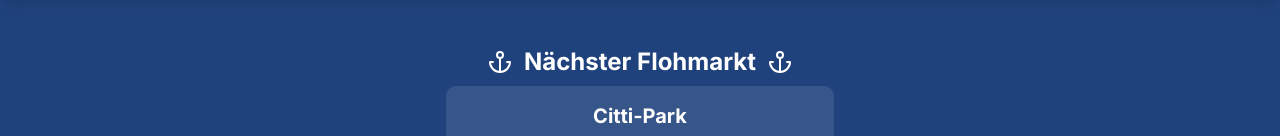
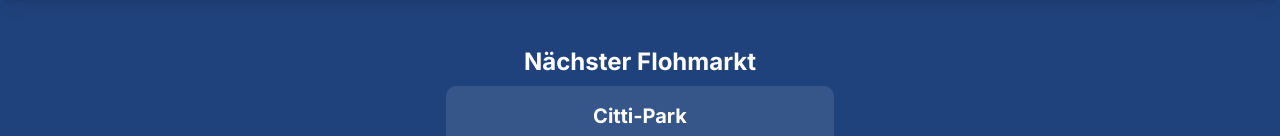
Before and after one commit to ledo9315/flohmarkt_flensburg, a Next.js app: page / in a window 1280 px wide. Shown: the part 382-518 px from the top of the page. Built offline with nearby package versions, Linux system fonts and the light colour scheme.

Commit message:
Entferne swcMinify aus der Next.js-Konfiguration und passe die Importe in NextTerminBanner.tsx an, indem die nicht verwendete Anchor-Komponente entfernt wird.

```diff
--- a/components/NextTerminBanner.tsx
+++ b/components/NextTerminBanner.tsx
@@ -1,4 +1,4 @@
-import { Anchor, Calendar, Clock } from "lucide-react";
+import { Calendar, Clock } from "lucide-react";
 import type { NextTerminInfo } from "@/lib/types";
 
 interface NextTerminBannerProps {
@@ -13,9 +13,7 @@
       <div className="container mx-auto px-4">
         <div className="text-center">
           <div className="flex items-center justify-center gap-3 mb-2">
-            <Anchor className="h-6 w-6 text-white" />
             <h2 className="text-2xl font-bold">Nächster Flohmarkt</h2>
-            <Anchor className="h-6 w-6 text-white" />
           </div>
           <div className="rounded-lg p-4 inline-block bg-white/10">
             <div className="text-xl font-bold mb-1">{nextTermin.standort}</div>
--- a/next.config.ts
+++ b/next.config.ts
@@ -13,7 +13,6 @@
   poweredByHeader: false,
   generateEtags: false,
   reactStrictMode: true,
-  swcMinify: true,
   compiler: {
     removeConsole: process.env.NODE_ENV === "production",
   },
```
